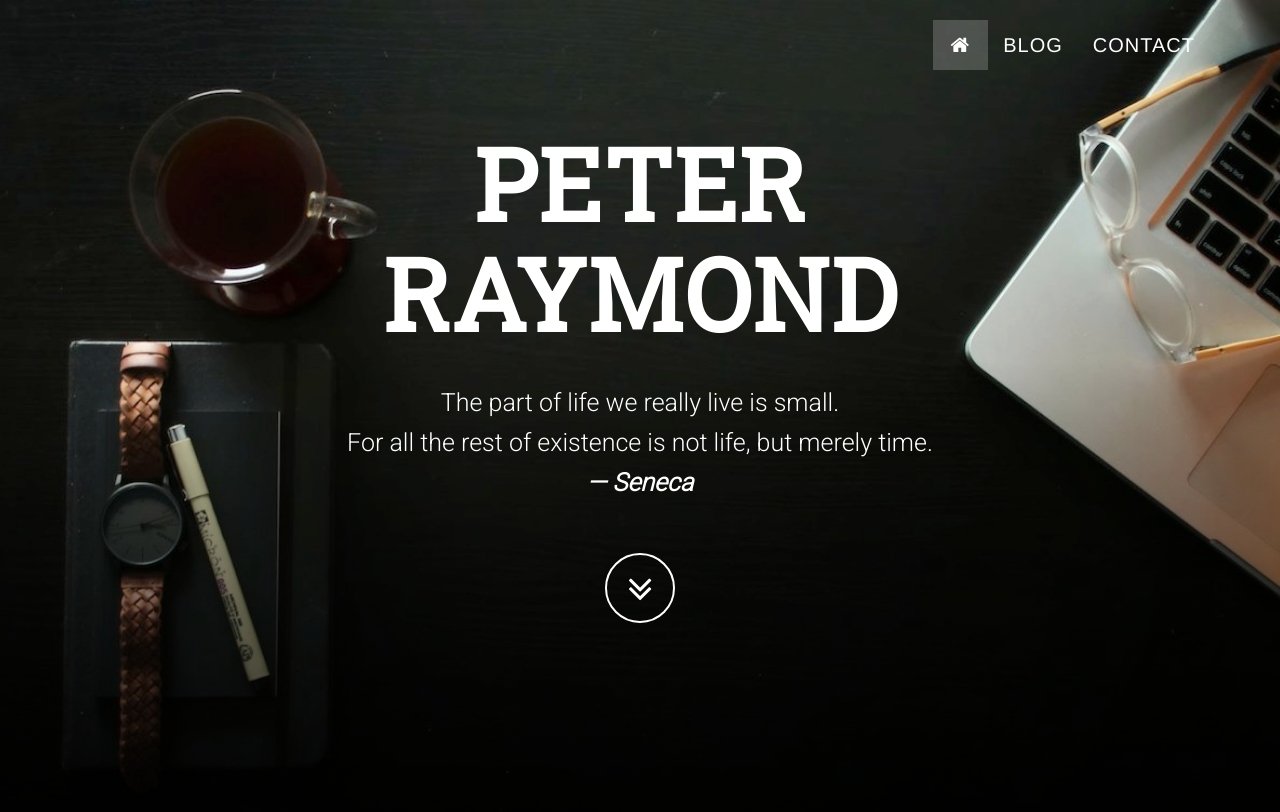
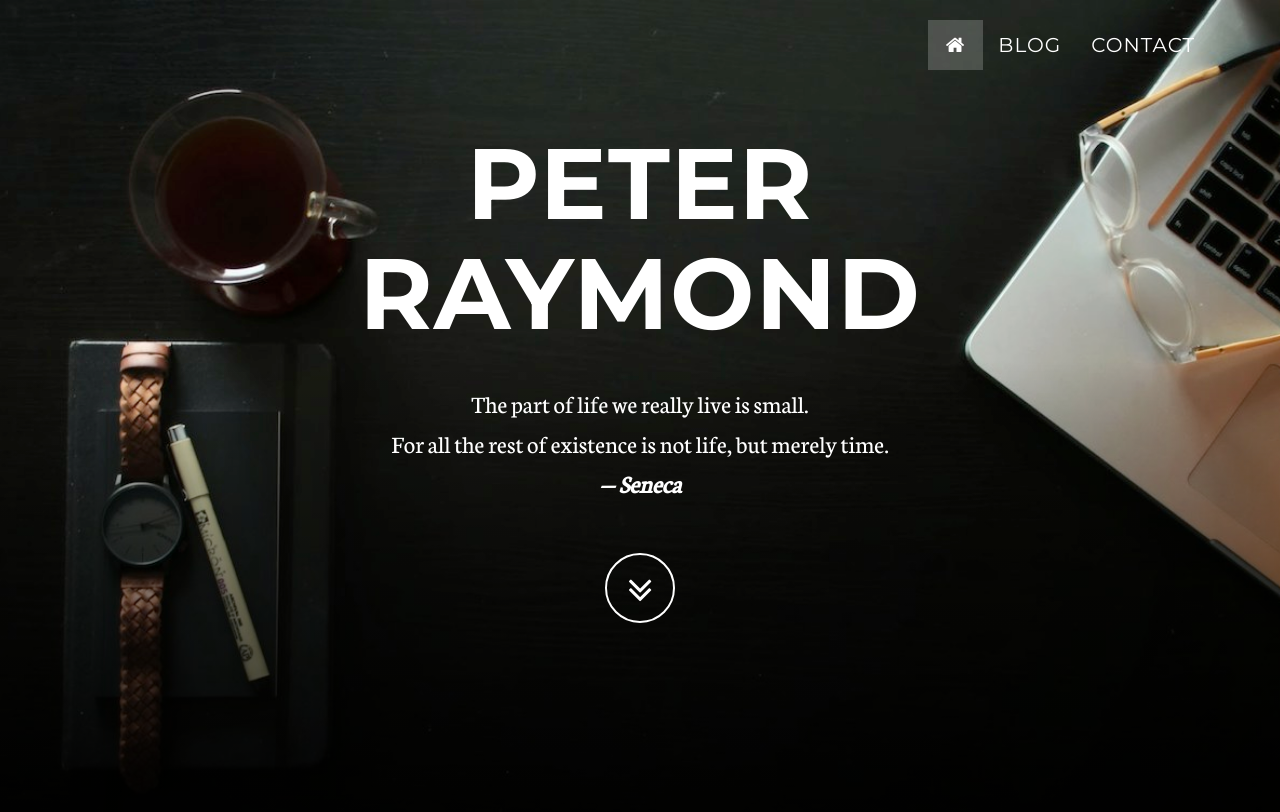
Before and after one commit to peterkraymond/peterkraymond.github.io, a Jekyll site: the page built from index.html, in a window 1280 px wide and 900 px high. Shown: the top 812 px of the window. Built offline with Jekyll 4.4.1, drawn with Linux system fonts in a browser that asks for light colours; nearby versions of some CDN libraries.

Commit message:
updating fonts

```diff
--- a/_layouts/default.html
+++ b/_layouts/default.html
@@ -26,10 +26,12 @@
     <!-- <link href="http://fonts.googleapis.com/css?family=Montserrat:400,700" rel="stylesheet" type="text/css"> -->
 
     <!-- Heading Font -->
-    <link href='http://fonts.googleapis.com/css?family=Roboto+Slab' rel='stylesheet' type='text/css'>
+    <!-- <link href='http://fonts.googleapis.com/css?family=Roboto+Slab' rel='stylesheet' type='text/css'> -->
+    <link href="http://fonts.googleapis.com/css?family=Montserrat:400,700" rel="stylesheet" type="text/css">
 
     <!-- Body Font -->
-    <link href='http://fonts.googleapis.com/css?family=Roboto:300' rel='stylesheet' type='text/css'>
+    <!-- <link href='http://fonts.googleapis.com/css?family=Roboto:300' rel='stylesheet' type='text/css'> -->
+    <link href='http://fonts.googleapis.com/css?family=Neuton' rel='stylesheet' type='text/css'>
 
     <!-- HTML5 Shim and Respond.js IE8 support of HTML5 elements and media queries -->
     <!-- WARNING: Respond.js doesn't work if you view the page via file:// -->
--- a/css/grayscale.css
+++ b/css/grayscale.css
@@ -7,7 +7,7 @@
 body {
     width: 100%;
     height: 100%;
-    font-family: 'Roboto', sans-serif;
+    font-family: 'Neuton', serif;
     color: #fff;
     background-color: #000;
 }
@@ -25,7 +25,7 @@ h5,
 h6 {
     margin: 0 0 35px;
     text-transform: uppercase;
-    font-family: 'Roboto Slab', serif;
+    font-family: 'Montserrat', sans-serif;
     font-weight: 700;
     letter-spacing: 1px;
 }
```
